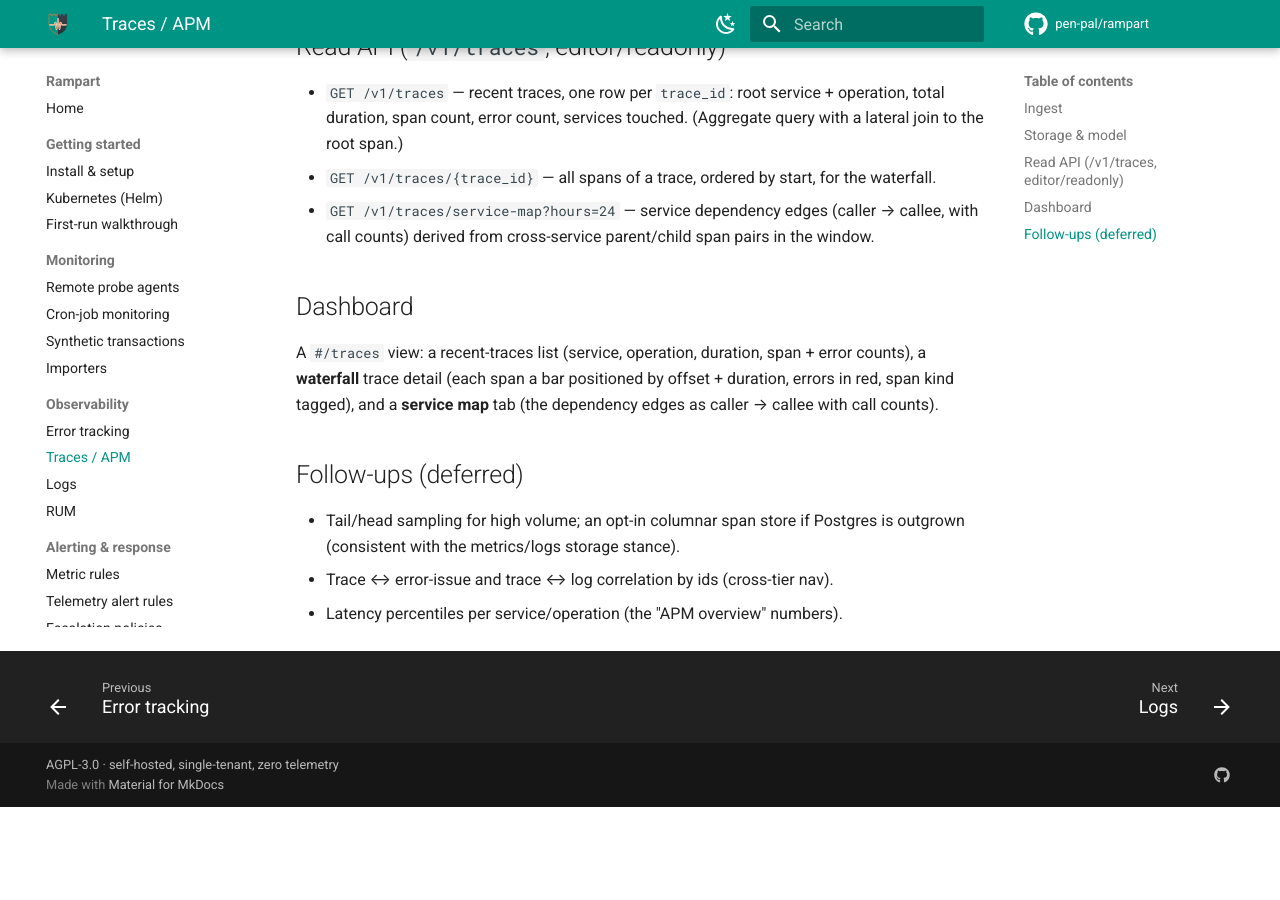
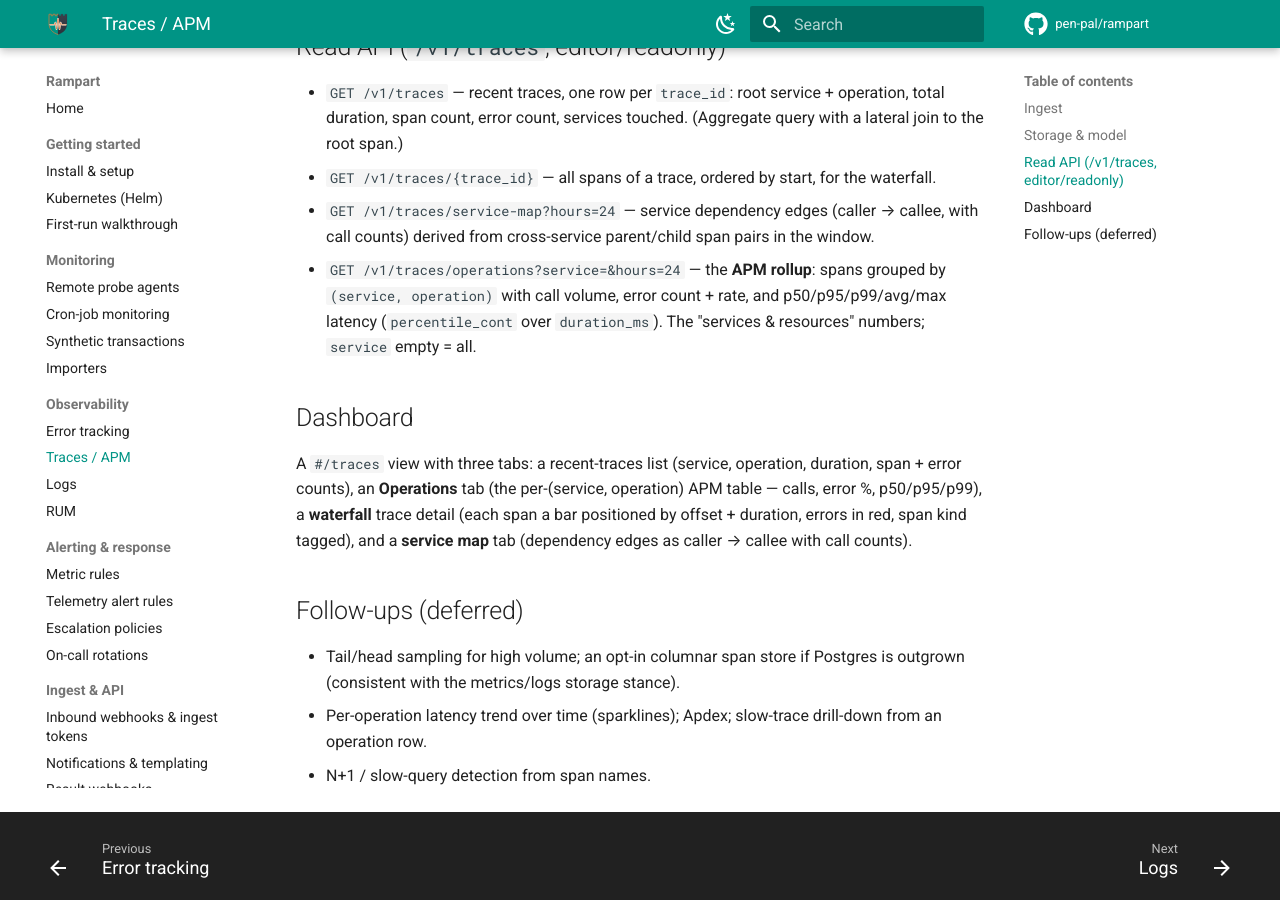
Before and after one commit to pen-pal/rampart, an MkDocs documentation site: the page built from docs/design/TRACES.md, in a window 1280 px wide and 900 px high, scrolled down 2447 px. Built offline with MkDocs 1.6.1 and Material for MkDocs 9.7.7, drawn with Linux system fonts in a browser that asks for light colours; comment, search, counter and statistics services are not loaded; before the commit the page ends 3254 px from its top, so only the background shows below that.

Commit message:
docs(apm): document the operations rollup + sync OpenAPI
- design/TRACES.md: APM operations endpoint + Operations tab; refreshed
  follow-ups.
- openapi: add /v1/traces/operations; also add /v1/audit-log/verify (the
  tier-2 audit-chain route that was registered but undocumented, which the
  check-openapi CI guard requires). 180/180 routes documented.
- CHANGELOG: APM entry.

```diff
--- a/docs/design/TRACES.md
+++ b/docs/design/TRACES.md
@@ -58,17 +58,24 @@ short by default.
 - `GET /v1/traces/service-map?hours=24` — service dependency edges
   (caller → callee, with call counts) derived from cross-service parent/child
   span pairs in the window.
+- `GET /v1/traces/operations?service=&hours=24` — the **APM rollup**: spans
+  grouped by `(service, operation)` with call volume, error count + rate, and
+  p50/p95/p99/avg/max latency (`percentile_cont` over `duration_ms`). The
+  "services & resources" numbers; `service` empty = all.
 
 ## Dashboard
 
-A `#/traces` view: a recent-traces list (service, operation, duration, span +
-error counts), a **waterfall** trace detail (each span a bar positioned by
-offset + duration, errors in red, span kind tagged), and a **service map** tab
-(the dependency edges as caller → callee with call counts).
+A `#/traces` view with three tabs: a recent-traces list (service, operation,
+duration, span + error counts), an **Operations** tab (the per-(service,
+operation) APM table — calls, error %, p50/p95/p99), a **waterfall** trace
+detail (each span a bar positioned by offset + duration, errors in red, span
+kind tagged), and a **service map** tab (dependency edges as caller → callee
+with call counts).
 
 ## Follow-ups (deferred)
 
 - Tail/head sampling for high volume; an opt-in columnar span store if Postgres
   is outgrown (consistent with the metrics/logs storage stance).
-- Trace ↔ error-issue and trace ↔ log correlation by ids (cross-tier nav).
-- Latency percentiles per service/operation (the "APM overview" numbers).
+- Per-operation latency trend over time (sparklines); Apdex; slow-trace
+  drill-down from an operation row.
+- N+1 / slow-query detection from span names.
```
Also changed, not shown: CHANGELOG.md (+8 -0 lines), docs/openapi.yaml (+22 -0 lines), docs/openapi.json.
